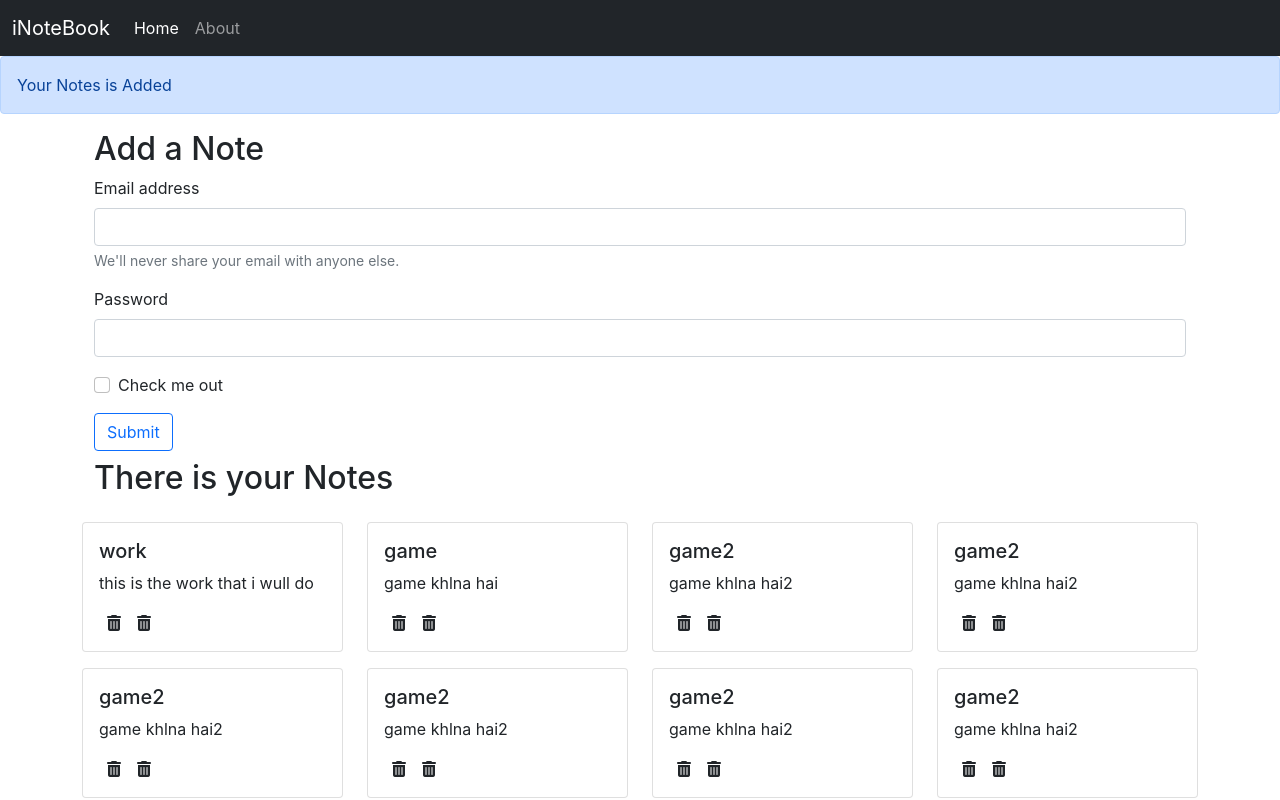
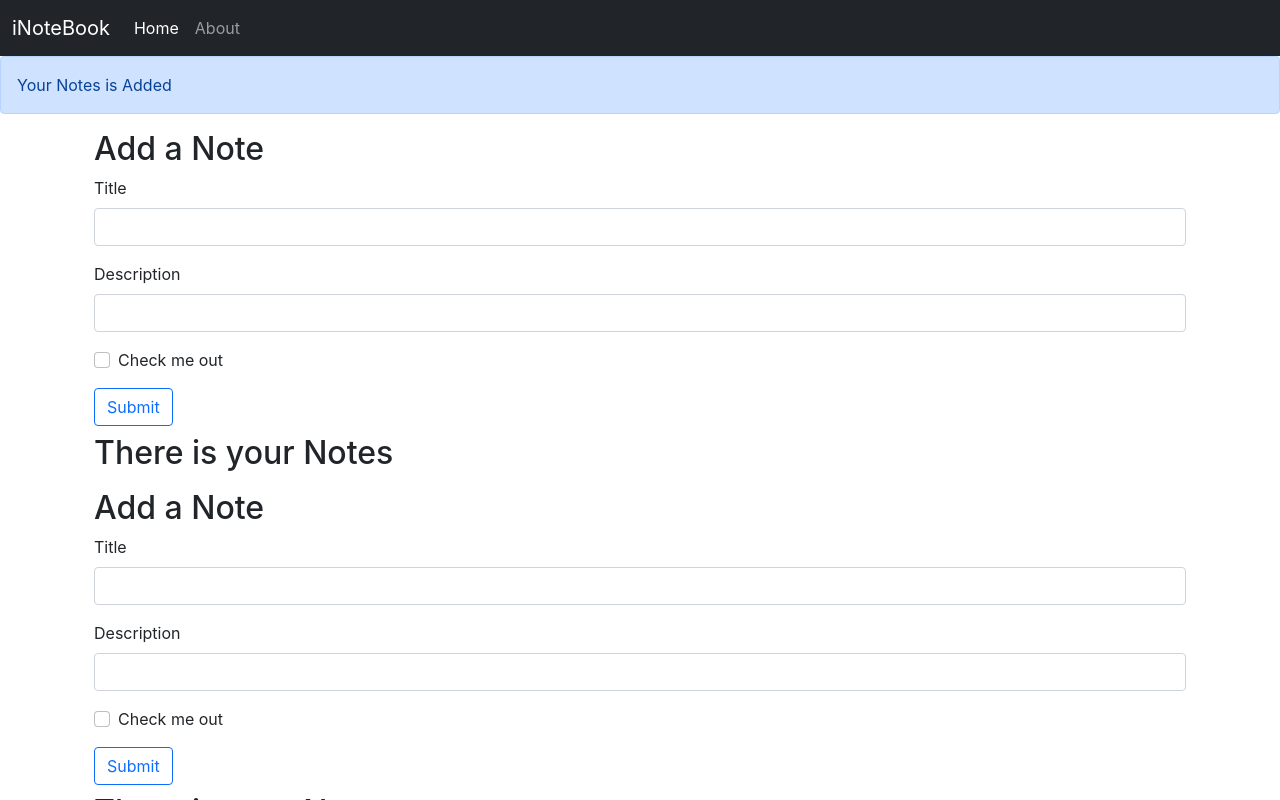
Before and after one commit to vish-han/inotebook, a React (Create React App) app: page / in a window 1280 px wide. Shown: the top 800 px of the page. Built offline with nearby package versions, Linux system fonts and the light colour scheme.

Commit message:
add note component added

```diff
--- /dev/null
+++ b/src/components/AddNote.js
@@ -0,0 +1,41 @@
+import React from "react";
+
+const AddNote = () => {
+  return (
+    <div className="container my-3">
+      <h2>Add a Note</h2>
+      <form className="my-2">
+        <div class="mb-3">
+          <label for="exampleInputEmail1" class="form-label">
+            Title
+          </label>
+          <input
+            type="email"
+            class="form-control"
+            id="exampleInputEmail1"
+            aria-describedby="emailHelp"
+          />
+          <div id="emailHelp" class="form-text"></div>
+        </div>
+        <div class="mb-3">
+          <label for="exampleInputPassword1" class="form-label">
+            Description
+          </label>
+          <input type="text" class="form-control" id="exampleInputPassword1" />
+        </div>
+        <div class="mb-3 form-check">
+          <input type="checkbox" class="form-check-input" id="exampleCheck1" />
+          <label class="form-check-label" for="exampleCheck1">
+            Check me out
+          </label>
+        </div>
+        <button type="submit" class="btn btn-outline-primary">
+          Submit
+        </button>
+      </form>
+      <h2>There is your Notes</h2>
+    </div>
+  );
+};
+
+export default AddNote;
--- a/src/components/Home.js
+++ b/src/components/Home.js
@@ -1,51 +1,10 @@
 import React from "react";
 import Notes from "../components/Notes";
+import AddNote from "./AddNote";
 const Home = () => {
   return (
     <>
-      <div className="container my-3">
-        <h2>Add a Note</h2>
-        <form className="my-2">
-          <div class="mb-3">
-            <label for="exampleInputEmail1" class="form-label">
-              Email address
-            </label>
-            <input
-              type="email"
-              class="form-control"
-              id="exampleInputEmail1"
-              aria-describedby="emailHelp"
-            />
-            <div id="emailHelp" class="form-text">
-              We'll never share your email with anyone else.
-            </div>
-          </div>
-          <div class="mb-3">
-            <label for="exampleInputPassword1" class="form-label">
-              Password
-            </label>
-            <input
-              type="password"
-              class="form-control"
-              id="exampleInputPassword1"
-            />
-          </div>
-          <div class="mb-3 form-check">
-            <input
-              type="checkbox"
-              class="form-check-input"
-              id="exampleCheck1"
-            />
-            <label class="form-check-label" for="exampleCheck1">
-              Check me out
-            </label>
-          </div>
-          <button type="submit" class="btn btn-outline-primary">
-            Submit
-          </button>
-        </form>
-        <h2>There is your Notes</h2>
-      </div>
+      <AddNote />
       <Notes></Notes>
     </>
   );
--- a/src/components/Notes.js
+++ b/src/components/Notes.js
@@ -1,12 +1,14 @@
 import React, { useContext } from "react";
 import noteContext from "../context/notes/NoteContext";
 import NotesItem from "../components/NotesItem";
+import AddNote from "../components/AddNote";
 
 const Notes = () => {
   const context = useContext(noteContext);
   const { notes, setNotes } = context;
   return (
     <>
+      <AddNote />
       <div className="row my-3">
         {notes.map((note) => {
           return <NotesItem note={note} />;
--- a/src/components/NotesItem.js
+++ b/src/components/NotesItem.js
@@ -10,7 +10,7 @@ const NotesItem = (props) => {
             <h5 class="card-title">{note.title}</h5>
             <p class="card-text">{note.description}</p>
             <i class="fa-solid fa-trash-can mx-2"></i>
-            <i class="fa-solid fa-trash-can mx-2"></i>
+            <i class="fa-solid fa-file-pen "></i>
           </div>
         </div>
       </div>
--- a/src/context/notes/NotesState.js
+++ b/src/context/notes/NotesState.js
@@ -103,6 +103,11 @@ const NoteState = (props) => {
     },
   ];
   const [notes, setNotes] = useState(noteInital);
+  //Add a note
+  const addNote = () => {};
+  //Delete a note
+  const deleteNote = () => {};
+  //update a notes
   return (
     <noteContext.Provider value={{ notes, setNotes }}>
       {props.children}
```
